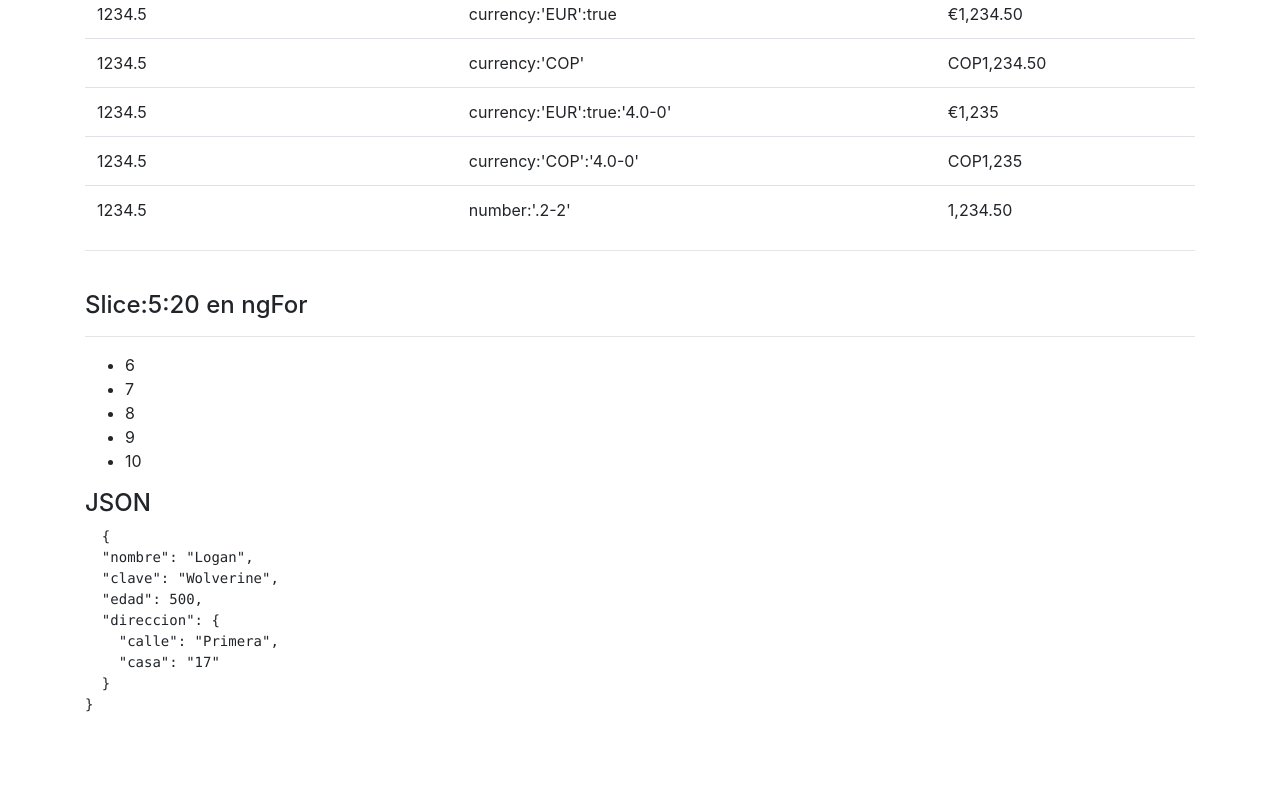
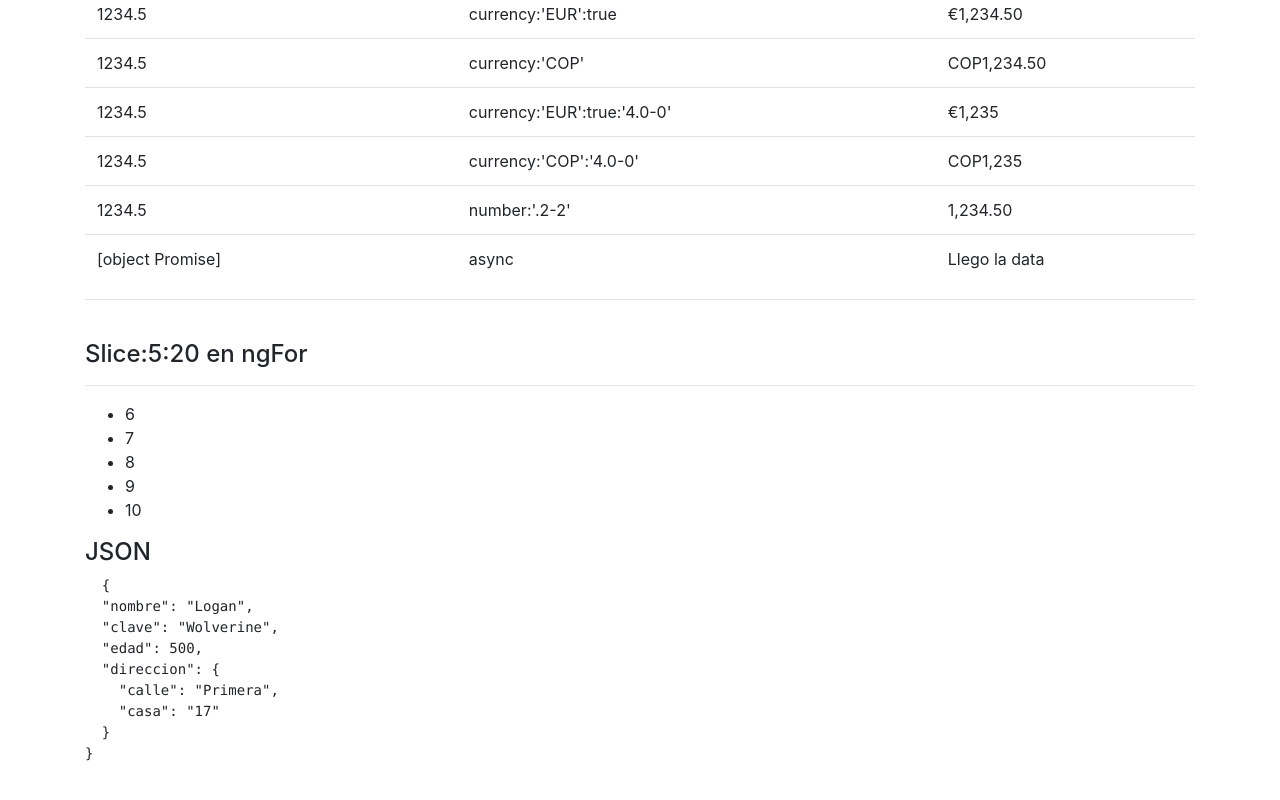
Before and after one commit to BOTOOM/Pipes_Angular, an Angular app: page / in a window 1280 px wide. Shown: the part 681-1481 px from the top of the page. Built offline with nearby package versions, Linux system fonts and the light colour scheme.

Commit message:
pipe async

```diff
--- a/src/app/app.component.html
+++ b/src/app/app.component.html
@@ -90,6 +90,11 @@
       <td> number:'.2-2' </td>
       <td> {{ salario | number:'.2-2' }} </td>
     </tr>
+    <tr>
+      <td> {{ ValorDePromesa }} </td>
+      <td> async </td>
+      <td> {{ ValorDePromesa | async }} </td>
+    </tr>
   </tbody>
 </table>
 
--- a/src/app/app.component.ts
+++ b/src/app/app.component.ts
@@ -19,5 +19,9 @@ export class AppComponent {
       calle: "Primera",
       casa: "17",
     }
-  }
+  };
+
+  ValorDePromesa = new Promise( ( resolve, reject ) => {
+    setTimeout( ()=>resolve('Llego la data'), 3500 );
+  } )
 }
```
